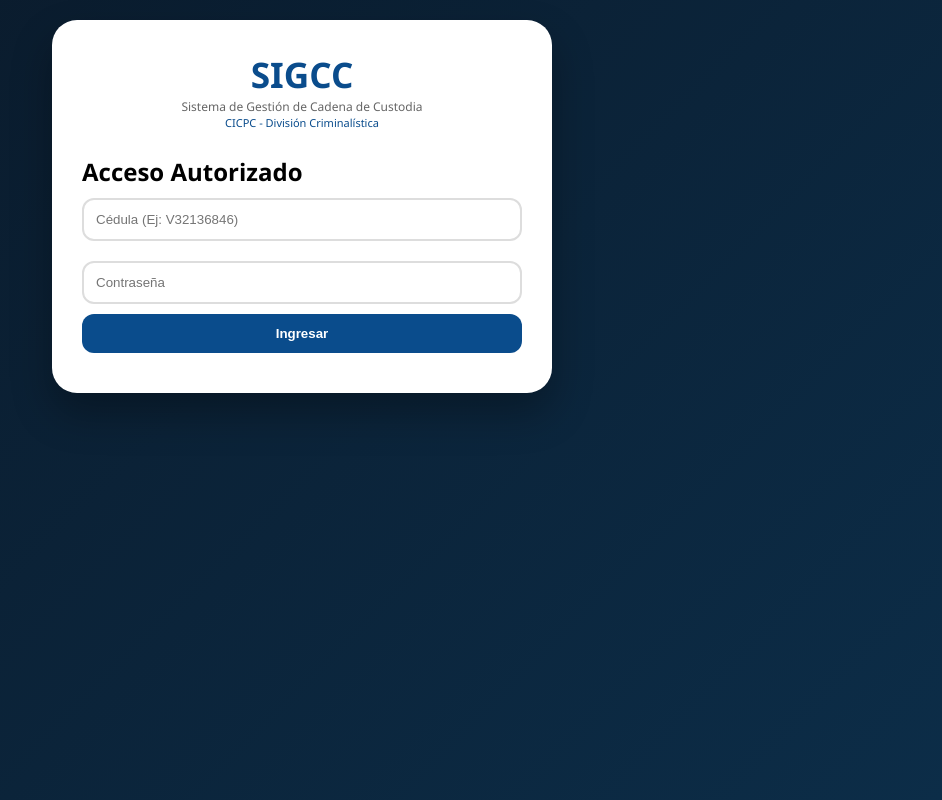
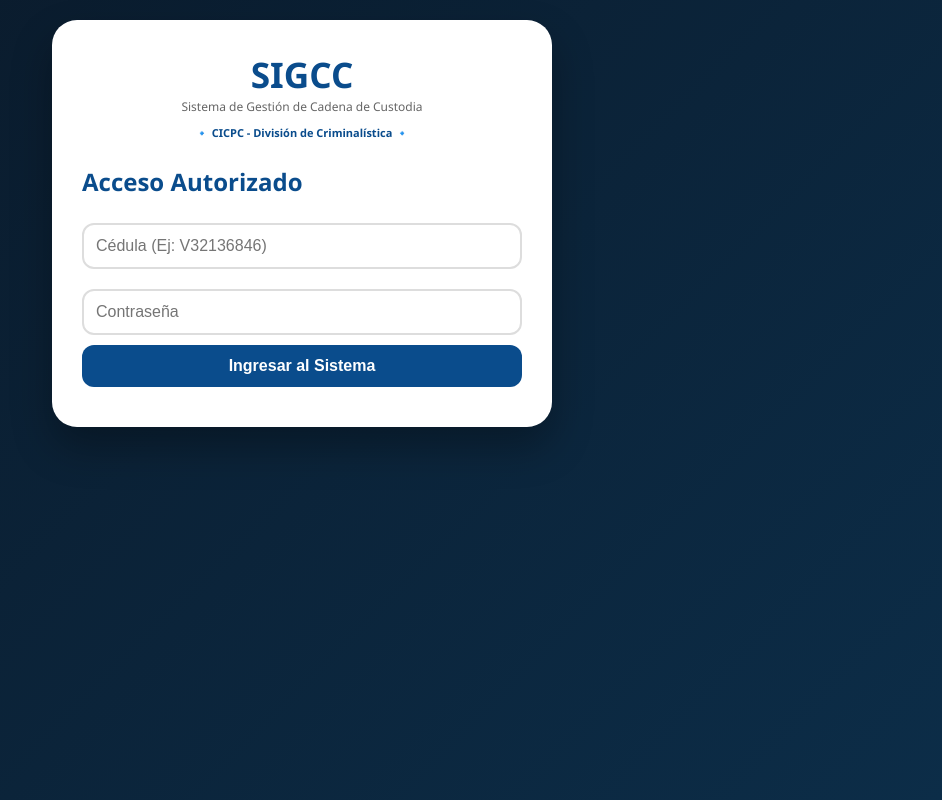
Before and after one commit to Proyec-1/SIGCC-App, a plain HTML site: page index.html in a window 1280 px wide. Shown: the whole page, without its empty margins (338-1280 px from the left). Drawn offline with Linux system fonts and the light colour scheme.

Commit message:
Enhance index.html with PWA support and styling

```diff
--- a/index.html
+++ b/index.html
@@ -2,32 +2,48 @@
 <html lang="es">
 <head>
     <meta charset="UTF-8">
-    <meta name="viewport" content="width=device-width, initial-scale=1.0">
+    <meta name="viewport" content="width=device-width, initial-scale=1.0, user-scalable=yes">
     <title>SIGCC CICPC</title>
+
+    <!-- Configuración para APP INDEPENDIENTE -->
+    <link rel="manifest" href="manifest.json">
+    <link rel="apple-touch-icon" href="logo.png">
+    <meta name="apple-mobile-web-app-capable" content="yes">
+    <meta name="apple-mobile-web-app-status-bar-style" content="black-translucent">
+    <meta name="apple-mobile-web-app-title" content="SIGCC CICPC">
+    <meta name="theme-color" content="#0a4c8c">
+    <meta name="mobile-web-app-capable" content="yes">
+
     <style>
         *{margin:0;padding:0;box-sizing:border-box;}
         body{font-family:'Segoe UI',sans-serif;background:linear-gradient(135deg,#0a1929,#0c2d48);min-height:100vh;padding:20px;}
         .container{max-width:500px;margin:0 auto;background:white;border-radius:25px;padding:30px;box-shadow:0 20px 40px rgba(0,0,0,0.3);}
         .logo{text-align:center;margin-bottom:25px;}
+        .logo-img{width:80px;height:80px;margin:0 auto 10px;display:block;}
         .logo h1{color:#0a4c8c;font-size:2.2em;}
         .logo p{color:#666;font-size:12px;}
-        input{width:100%;padding:12px;margin:10px 0;border:2px solid #ddd;border-radius:12px;}
-        button{width:100%;padding:12px;background:#0a4c8c;color:white;border:none;border-radius:12px;font-weight:bold;cursor:pointer;}
+        .cicpc-footer{font-size:11px;color:#0a4c8c;text-align:center;margin-top:10px;font-weight:bold;}
+        input{width:100%;padding:12px;margin:10px 0;border:2px solid #ddd;border-radius:12px;font-size:16px;}
+        input:focus{border-color:#0a4c8c;outline:none;}
+        button{width:100%;padding:12px;background:#0a4c8c;color:white;border:none;border-radius:12px;font-weight:bold;cursor:pointer;font-size:16px;}
+        button:hover{background:#073a6b;}
         .error{color:red;text-align:center;margin-top:10px;}
+        h2{margin-bottom:15px;color:#0a4c8c;}
     </style>
 </head>
 <body>
     <div class="container">
         <div class="logo">
+            <img src="logo_cicpc.svg" alt="CICPC" class="logo-img" onerror="this.style.display='none'">
             <h1>SIGCC</h1>
             <p>Sistema de Gestión de Cadena de Custodia</p>
-            <p style="font-size:11px;color:#0a4c8c;">CICPC - División Criminalística</p>
+            <div class="cicpc-footer">🔹 CICPC - División de Criminalística 🔹</div>
         </div>
         <div class="login-box">
             <h2>Acceso Autorizado</h2>
             <input type="text" id="cedula" placeholder="Cédula (Ej: V32136846)">
             <input type="password" id="password" placeholder="Contraseña">
-            <button id="btnLogin">Ingresar</button>
+            <button id="btnLogin">Ingresar al Sistema</button>
             <div id="errorMsg" class="error"></div>
         </div>
     </div>
```
